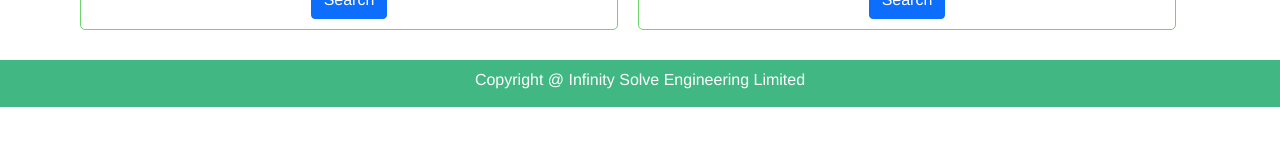
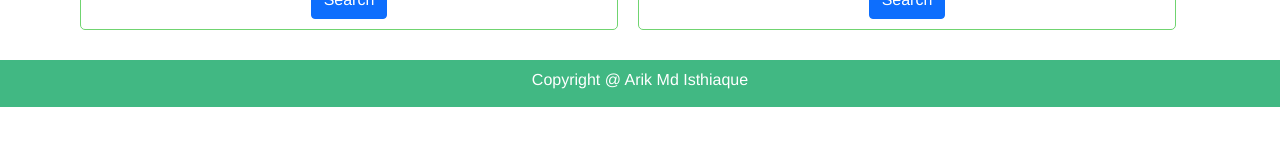
Before and after one commit to Arik096/app_sys_FE, a Vue app: page /finddoctor in a window 1280 px wide. Shown: the part 265-410 px from the top of the page. Built offline with nearby package versions, Linux system fonts and the light colour scheme.

Commit message:
Update Footer.vue

```diff
--- a/src/components/Footer.vue
+++ b/src/components/Footer.vue
@@ -1,6 +1,6 @@
 <template>
   <div class="footer">
-    <h6>Copyright @ Infinity Solve Engineering Limited</h6>
+    <h6>Copyright @ Arik Md Isthiaque</h6>
   </div>
 </template>
 
```
